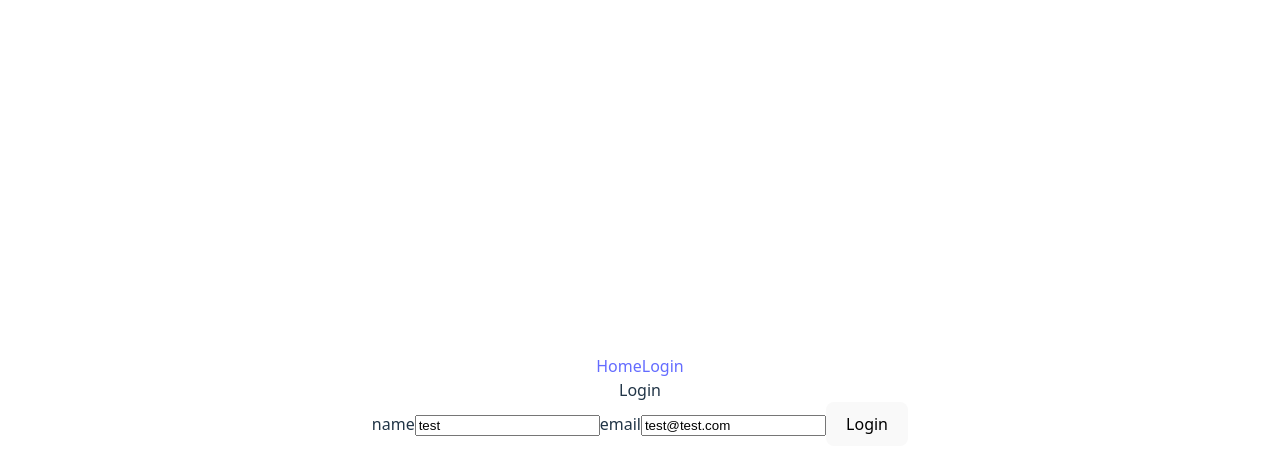
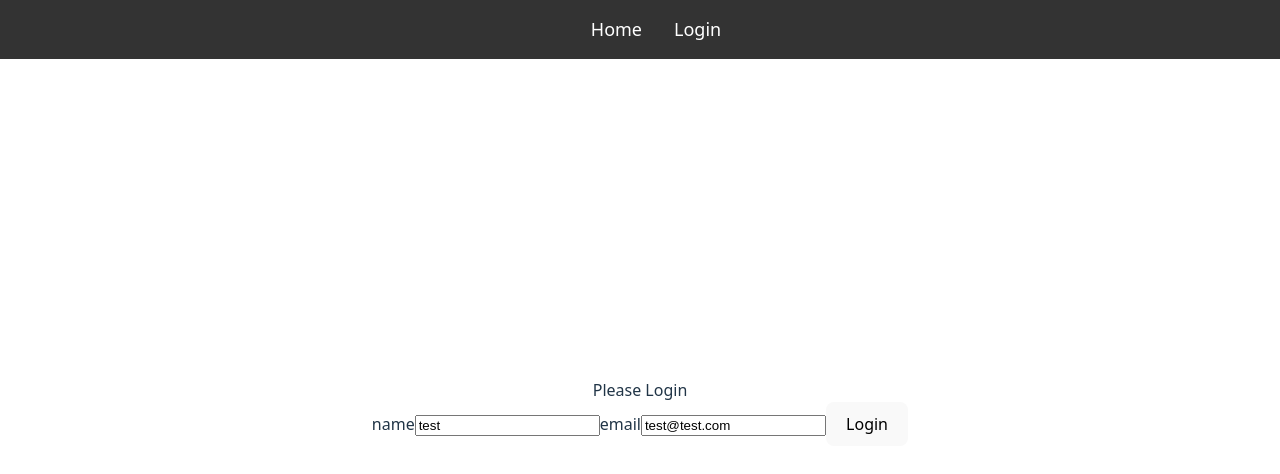
Before and after one commit to rothberry/fetch-dogs-fe, a React (Vite) app: page /login in a window 1280 px wide. Shown: the top 474 px of the page. Built offline with nearby package versions, Linux system fonts and the light colour scheme; no server answers.

Commit message:
sort done

```diff
--- a/src/App.jsx
+++ b/src/App.jsx
@@ -4,12 +4,12 @@ import "./App.css"
 import { Context } from "./contexts/Context"
 import Navigation from "./containers/Navigation"
 import Login from "./components/Login"
-import DogContainer from "./containers/DogContainer"
 import Home from "./containers/Home"
 import PageNotFound from "./components/PageNotFound"
+import ProtectedRoute from "./ProtectedRoute"
 
 function App() {
-    const { isLoggedIn } = useContext(Context)
+    // const { isLoggedIn } = useContext(Context)
     useEffect(() => {
         // console.clear()
         console.log("app loaded")
@@ -18,9 +18,18 @@ function App() {
     return (
         <>
             <Navigation />
+            <br />
             <Routes>
-                <Route index element={<Home />} />
+                <Route
+                    index
+                    element={
+                        <ProtectedRoute redirectPath={"login"}>
+                            <Home />
+                        </ProtectedRoute>
+                    }
+                />
                 <Route path="login" element={<Login />} />
+
                 <Route path="*" element={<PageNotFound />} />
             </Routes>
         </>
--- /dev/null
+++ b/src/ProtectedRoute.jsx
@@ -0,0 +1,14 @@
+import { useContext } from "react"
+import { Navigate } from "react-router"
+import { Context } from "./contexts/Context"
+
+const ProtectedRoute = ({ children, redirectPath }) => {
+    const { isLoggedIn } = useContext(Context)
+    if (!isLoggedIn) {
+        return <Navigate to={redirectPath} replace />
+    }
+
+    return children
+}
+
+export default ProtectedRoute
--- a/src/components/FilterBar.jsx
+++ b/src/components/FilterBar.jsx
@@ -2,16 +2,17 @@ import React, { useContext, useEffect, useRef, useState } from "react"
 import { Context } from "../contexts/Context"
 
 const FilterBar = () => {
-    const [activeBreeds, setActiveBreeds] = useState(null)
 
     const {
-        sortAsc,
-        setSortAsc,
+        sortOptions,
+        setSortOptions,
         allBreeds,
         getBreeds,
         searchDogs,
         pageForward,
         pagination,
+        activeBreeds,
+        setActiveBreeds,
     } = useContext(Context)
 
     useEffect(() => {
@@ -19,9 +20,6 @@ const FilterBar = () => {
         searchDogs()
     }, [])
 
-    useEffect(() => {
-        searchDogs({ breeds: activeBreeds })
-    }, [activeBreeds])
 
     const createBreedOptions = () => {
         return allBreeds.map((breed) => (
@@ -30,6 +28,17 @@ const FilterBar = () => {
             </option>
         ))
     }
+
+    const handleSort = (e) => {
+        if (e.target.name == sortOptions.field) {
+            setSortOptions((prev) => {
+                return { ...prev, asc: !prev.asc }
+            })
+        } else {
+            setSortOptions({ field: e.target.name, asc: true })
+        }
+    }
+
     return (
         <div>
             <label for="breeds">Choose a breed:</label>
@@ -51,9 +60,15 @@ const FilterBar = () => {
                 {createBreedOptions()}
             </select>
             <label>
-                Sorting
-                <button onClick={() => setSortAsc((prev) => !prev)}>
-                    {sortAsc ? "ASC" : "DESC"}
+                Sort Options
+                <button onClick={handleSort} name="name">
+                    {sortOptions.asc ? "Name ⬆️" : "Name ⬇️"}
+                </button>
+                <button onClick={handleSort} name="age">
+                    {sortOptions.asc ? "Age ⬆️" : "Age ⬇️"}
+                </button>
+                <button onClick={handleSort} name="breed">
+                    {sortOptions.asc ? "Breed ⬆️" : "Breed ⬇️"}
                 </button>
             </label>
             <br />
--- a/src/components/Login.jsx
+++ b/src/components/Login.jsx
@@ -26,7 +26,7 @@ const Login = () => {
 
     return (
         <div>
-            Login
+            Please Login
             <form onSubmit={handleLogin}>
                 <label>
                     name
--- a/src/containers/DogContainer.jsx
+++ b/src/containers/DogContainer.jsx
@@ -10,14 +10,14 @@ const containerStyle = {
     padding: "16px",
 }
 const DogContainer = () => {
-    const { displayDogs, sortAsc } = useContext(Context)
+    const { displayDogs, sortOptions } = useContext(Context)
     const mappedDogs = displayDogs.map((dogData) => (
         <DogCard {...dogData} key={dogData.id} />
     ))
 
     return (
         <div style={containerStyle}>
-            {sortAsc ? mappedDogs : mappedDogs.reverse()}
+            {sortOptions.asc ? mappedDogs : mappedDogs.reverse()}
         </div>
     )
 }
--- a/src/containers/Navigation.jsx
+++ b/src/containers/Navigation.jsx
@@ -1,6 +1,31 @@
 import { useContext, useState } from "react"
 import { NavLink } from "react-router"
 import { Context } from "../contexts/Context"
+
+const navStyle = {
+    position: "fixed",
+    top: 0,
+    left: 0,
+    width: "100%",
+    backgroundColor: "#333",
+    color: "white",
+    padding: "16px",
+    textAlign: "center",
+    zIndex: 1000,
+}
+
+const linkStyle = {
+    textDecoration: "none",
+    color: "white",
+    fontSize: "18px",
+    padding: "8px 16px",
+    borderRadius: "8px",
+    transition: "background 0.3s",
+}
+
+const activeLinkStyle = {
+    backgroundColor: "red",
+}
 
 const Navigation = () => {
     const [menuOpen, setMenuOpen] = useState(false)
@@ -8,23 +33,47 @@ const Navigation = () => {
 
     const { isLoggedIn, handleLogout } = useContext(Context)
 
-    if (isLoggedIn) {
-        return (
-            <nav>
-                <NavLink to="/">Home</NavLink>
-                <button as="NavLink" onClick={handleLogout}>
+    // const handleActive = () => {
+    //     active
+    // }
+    return (
+        <nav style={navStyle}>
+            <NavLink style={linkStyle} activeStyle={activeLinkStyle} to="/">
+                Home
+            </NavLink>
+            {isLoggedIn ? (
+                <button as="NavLink" style={linkStyle} onClick={handleLogout}>
                     Logout
                 </button>
-            </nav>
-        )
-    } else {
-        return (
-            <nav>
-                <NavLink to="/">Home</NavLink>
-                <NavLink to="/login">Login</NavLink>
-            </nav>
-        )
-    }
+            ) : (
+                <NavLink
+                    to="/login"
+                    style={linkStyle}
+                    actiiveStyle={activeLinkStyle}
+                >
+                    Login
+                </NavLink>
+            )}
+        </nav>
+    )
+
+    // if (isLoggedIn) {
+    //     return (
+    //         <nav style={navStyle}>
+    //             <NavLink to="/">Home</NavLink>
+    //             <button as="NavLink" onClick={handleLogout}>
+    //                 Logout
+    //             </button>
+    //         </nav>
+    //     )
+    // } else {
+    //     return (
+    //         <nav>
+    //             <NavLink to="/">Home</NavLink>
+    //             <NavLink to="/login">Login</NavLink>
+    //         </nav>
+    //     )
+    // }
 }
 
 export default Navigation
--- a/src/contexts/Context.jsx
+++ b/src/contexts/Context.jsx
@@ -7,8 +7,12 @@ const ContextProvider = ({ children }) => {
     const [displayDogs, setDisplayDogs] = useState([])
     const [allBreeds, setAllBreeds] = useState([])
     const [isLoggedIn, setLoggedIn] = useState(false)
-    const [dogFilter, setDogFilter] = useState("")
-    const [sortAsc, setSortAsc] = useState(true)
+    const [sortOptions, setSortOptions] = useState({
+        field: "breed",
+        asc: true,
+    })
+    const [activeBreeds, setActiveBreeds] = useState(null)
+
     const [pagination, setPagination] = useState({
         nextUrl: null,
         prevUrl: null,
@@ -100,7 +104,7 @@ const ContextProvider = ({ children }) => {
         }
     }
 
-    const getDogs = async (dogResultsIds = []) => {
+    const getDogs = async (dogResultsIds = [], matchDogs = false) => {
         console.log("GETTING DOG OBJECTS")
         try {
             const dogResData = {
@@ -108,7 +112,10 @@ const ContextProvider = ({ children }) => {
                 method: "POST",
                 body: JSON.stringify(dogResultsIds),
             }
-            const dogRes = await fetch(`${BASE_URL}/dogs`, dogResData)
+            const dogRes = await fetch(
+                `${BASE_URL}/dogs${matchDogs ? "/match" : ""}`,
+                dogResData
+            )
             if (!dogRes.ok) {
                 throw new Error(
                     `Error ${resultsData.status}: ${resultsData.statusText}`
@@ -133,13 +140,23 @@ const ContextProvider = ({ children }) => {
                 console.log(query)
                 urlQueryOutput.push(query)
             }
-            console.log(urlQueryOutput.join("&").replace(" ", "%20"))
-            return urlQueryOutput.join("&").replace(" ", "%20")
+            console.log(
+                urlQueryOutput.join("&").replace(" ", "%20") +
+                    createSortOptions(sortOptions)
+            )
+            return (
+                urlQueryOutput.join("&").replace(" ", "%20") +
+                createSortOptions(sortOptions)
+            )
         } else {
             // if no search is given return string to get breeds in alphbetical order
             console.log("DEFAULT QUERY STR")
-            return "sort=breed:asc"
+            return createSortOptions(sortOptions)
         }
+    }
+
+    const createSortOptions = () => {
+        return `sort=${sortOptions.field}:${sortOptions.asc ? "asc" : "desc"}`
     }
 
     const handleLogout = () => {
@@ -158,9 +175,15 @@ const ContextProvider = ({ children }) => {
 
     useEffect(() => {
         console.log("context loaded")
-        // postAuth({ name: "test1", email: "test@test.com" })
-        // debugger
     }, [])
+
+    useEffect(() => {
+        if (activeBreeds) {
+            searchDogs({ breeds: activeBreeds })
+        } else {
+            searchDogs()
+        }
+    }, [activeBreeds, sortOptions])
 
     const store = {
         testing: "testing",
@@ -168,17 +191,17 @@ const ContextProvider = ({ children }) => {
         setDisplayDogs,
         isLoggedIn,
         setLoggedIn,
-        dogFilter,
-        setDogFilter,
         postAuth,
         getBreeds,
         handleLogout,
-        sortAsc,
-        setSortAsc,
+        sortOptions,
+        setSortOptions,
         allBreeds,
         searchDogs,
         pagination,
         pageForward,
+        activeBreeds,
+        setActiveBreeds,
     }
 
     return <Context.Provider value={store}>{children}</Context.Provider>
```
